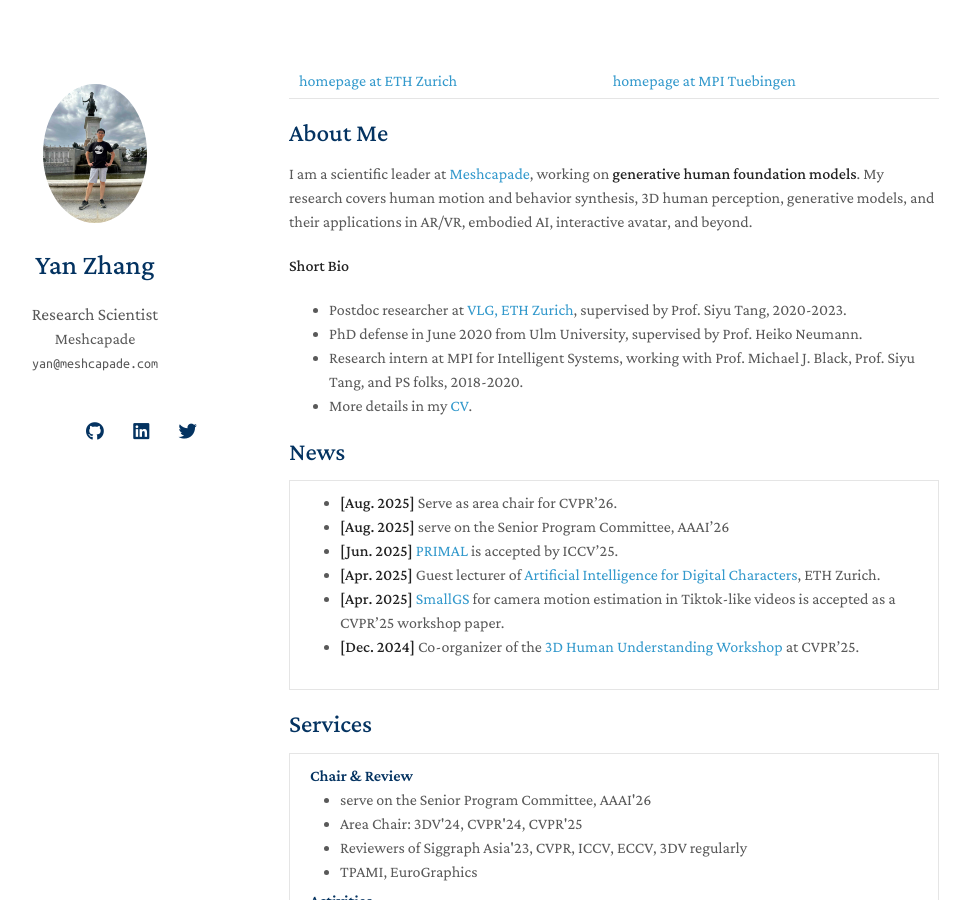
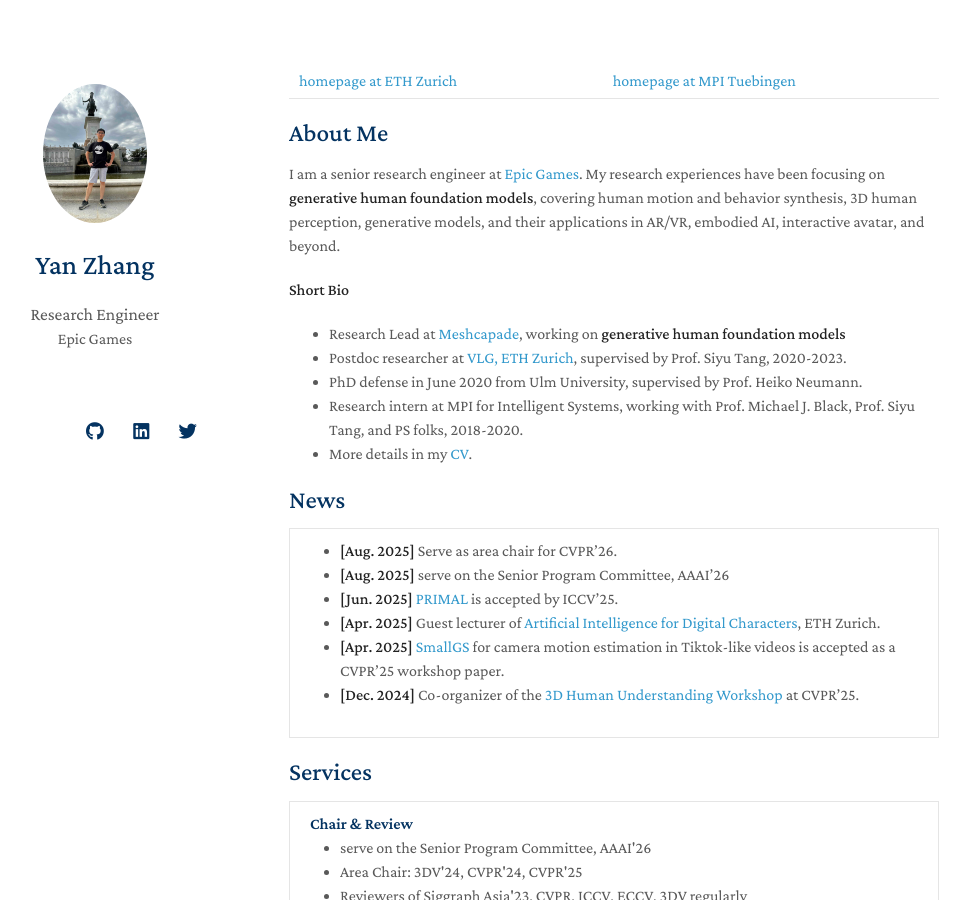
Before and after one commit to yz-cnsdqz/yz-cnsdqz.github.io, a Jekyll site: the page built from index.md, in a window 1280 px wide and 900 px high. Shown: the whole window, without its empty margins (181-1151 px from the left). Built offline with Jekyll 4.4.1, drawn with Linux system fonts in a browser that asks for light colours; nearby versions of some CDN libraries; a style sheet for code colours, icons or effects is not loaded.

Commit message:
update profile

```diff
--- a/_config.yml
+++ b/_config.yml
@@ -1,8 +1,8 @@
 # Basic Information
 title: Yan Zhang
-position: Research Scientist
-affiliation: Meshcapade
-email: yan@meshcapade.com
+position: Research Engineer
+affiliation: Epic Games
+# email: yan@meshcapade.com
 
 # Search Engine Optimization (SEO)
 # The following information is used to improve the website traffic from search engines, e.g., Google.
--- a/index.md
+++ b/index.md
@@ -7,10 +7,12 @@ layout: homepage
 
 
 ## About Me
-I am a scientific leader at [Meshcapade](https://meshcapade.com/), working on **generative human foundation models**.
-My research covers human motion and behavior synthesis, 3D human perception, generative models, and their applications in AR/VR, embodied AI, interactive avatar, and beyond.
+I am a senior research engineer at [Epic Games](https://store.epicgames.com/en-US).
+My research experiences have been focusing on **generative human foundation models**, covering human motion and behavior synthesis, 3D human perception, generative models, and their applications in AR/VR, embodied AI, interactive avatar, and beyond.
+
 
 **Short Bio**
+- Research Lead at [Meshcapade](https://meshcapade.com/), working on **generative human foundation models**
 - Postdoc researcher at [VLG, ETH Zurich](https://vlg.inf.ethz.ch), supervised by Prof. Siyu Tang, 2020-2023.
 - PhD defense in June 2020 from Ulm University, supervised by Prof. Heiko Neumann.
 - Research intern at MPI for Intelligent Systems, working with Prof. Michael J. Black, Prof. Siyu Tang, and PS folks, 2018-2020.
```
